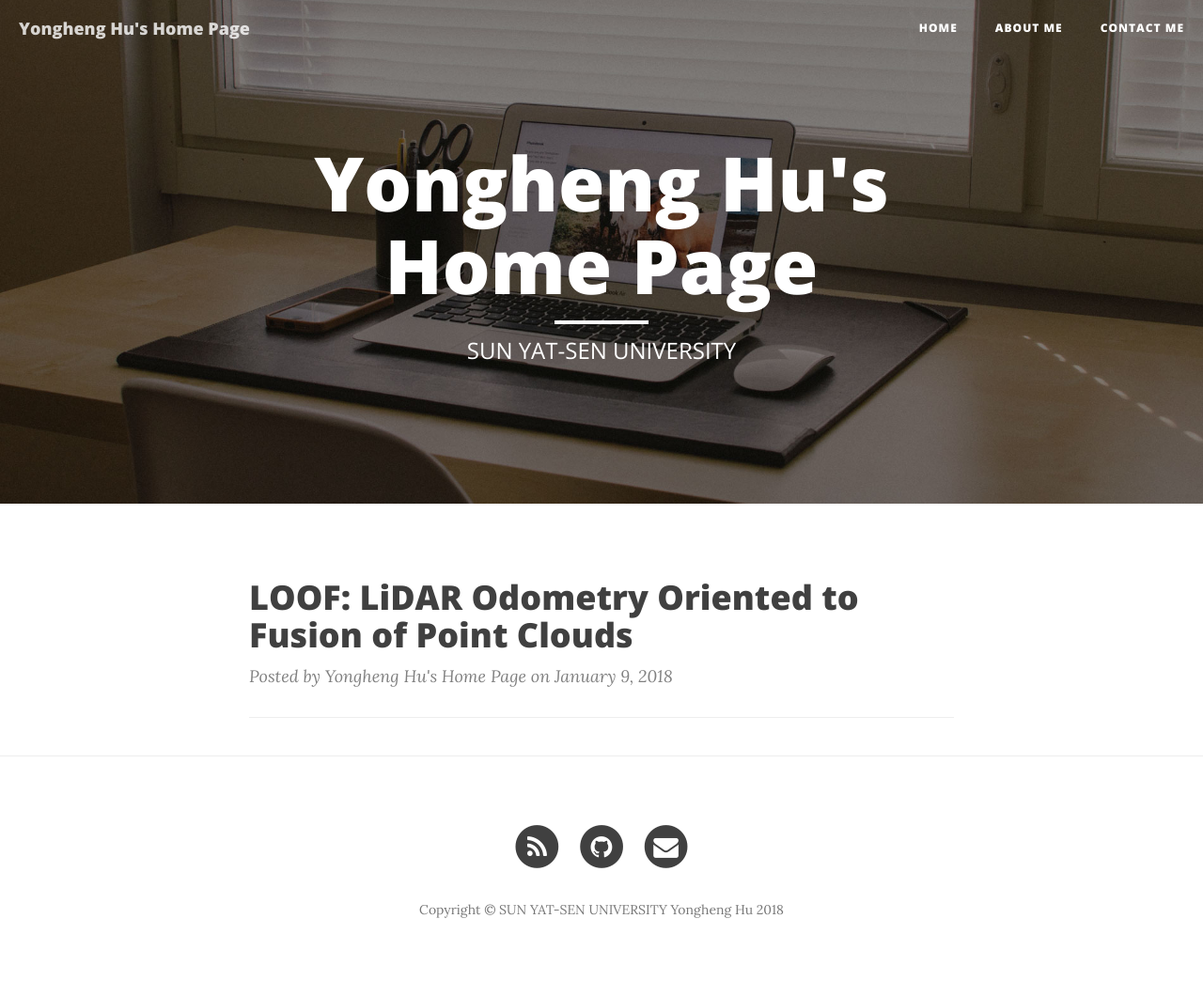
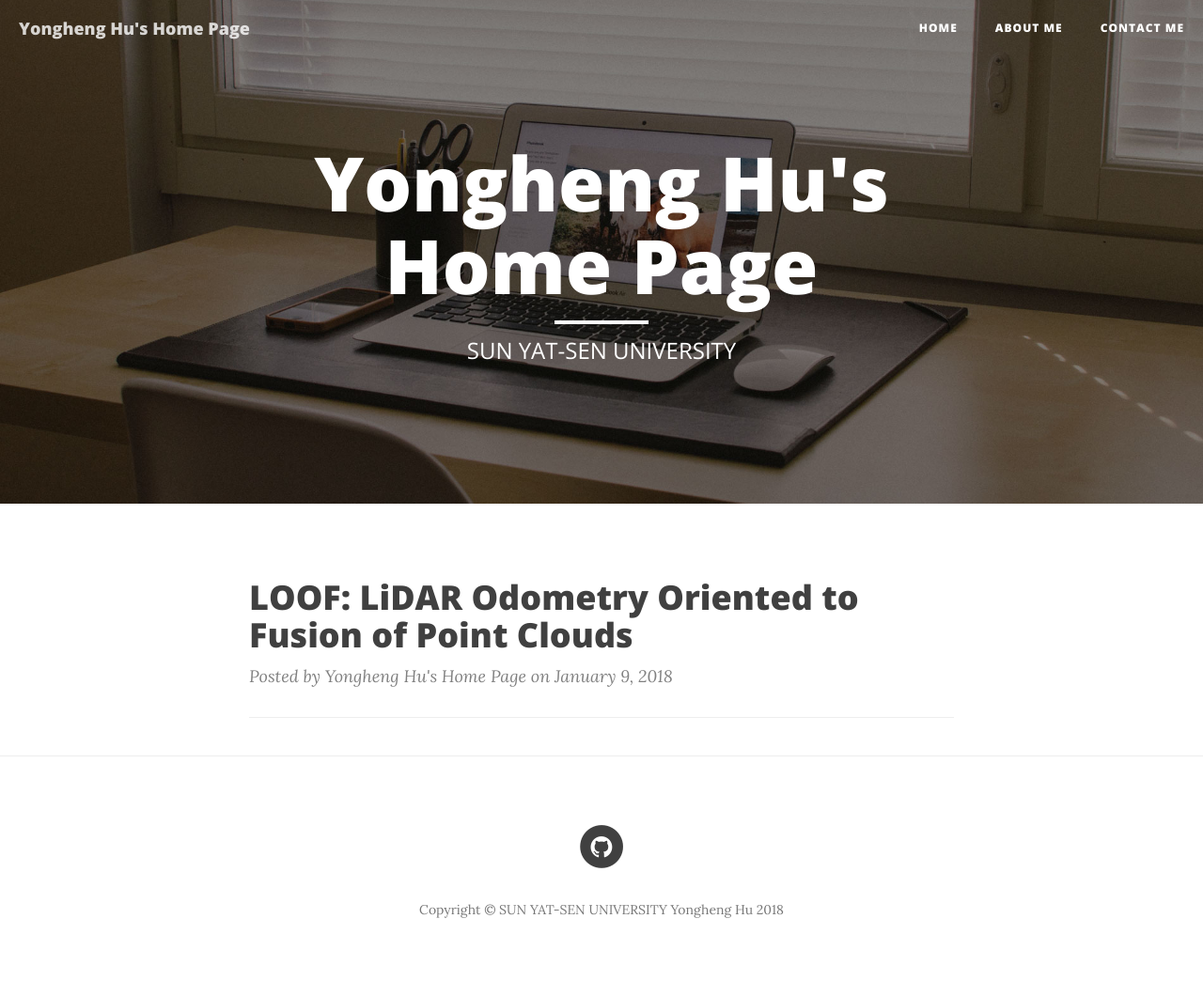
Before and after one commit to endlesswho/endlesswho.github.io, a Jekyll site: the page built from index.html, in a window 1280 px wide. Shown: the whole page at 94% size. Built offline with Jekyll 4.4.1, drawn with Linux system fonts in a browser that asks for light colours; nearby versions of some CDN libraries; the list of posts is cut into pages by our own code.

Commit message:
edit footer

```diff
--- a/_config.yml
+++ b/_config.yml
@@ -8,7 +8,7 @@ baseurl: ""
 # url: ""
 # twitter_username: SBootstrap
 github_username:  endlesswho
-# facebook_username:  StartBootstrap
+# facebook_username:  endlesswho
 email_username:  endlesswho@gmail.com
 
 # Google Analytics
--- a/_includes/footer.html
+++ b/_includes/footer.html
@@ -4,14 +4,14 @@
         <div class="row">
             <div class="col-lg-8 col-lg-offset-2 col-md-10 col-md-offset-1">
                 <ul class="list-inline text-center">
-                    <li>
+<!--                     <li>
                         <a href="{{ "/feed.xml" | prepend: site.baseurl }}">
                             <span class="fa-stack fa-lg">
                                 <i class="fa fa-circle fa-stack-2x"></i>
                                 <i class="fa fa-rss fa-stack-1x fa-inverse"></i>
                             </span>
                         </a>
-                    </li>
+                    </li> -->
                     {% if site.twitter_username %}
                     <li>
                         <a href="https://twitter.com/{{ site.twitter_username }}">
@@ -42,7 +42,7 @@
                         </a>
                     </li>
                     {% endif %}
-                    {% if site.email_username %}
+<!--                     {% if site.email_username %}
                     <li>
                         <a href="mailto:{{ site.email_username }}">
                             <span class="fa-stack fa-lg">
@@ -51,7 +51,7 @@
                             </span>
                         </a>
                     </li>
-                    {% endif %}
+                    {% endif %} -->
                 </ul>
                 <p class="copyright text-muted">Copyright &copy; {{ site.copyright_name }} {{ site.time | date: '%Y' }}</p>
             </div>
```
